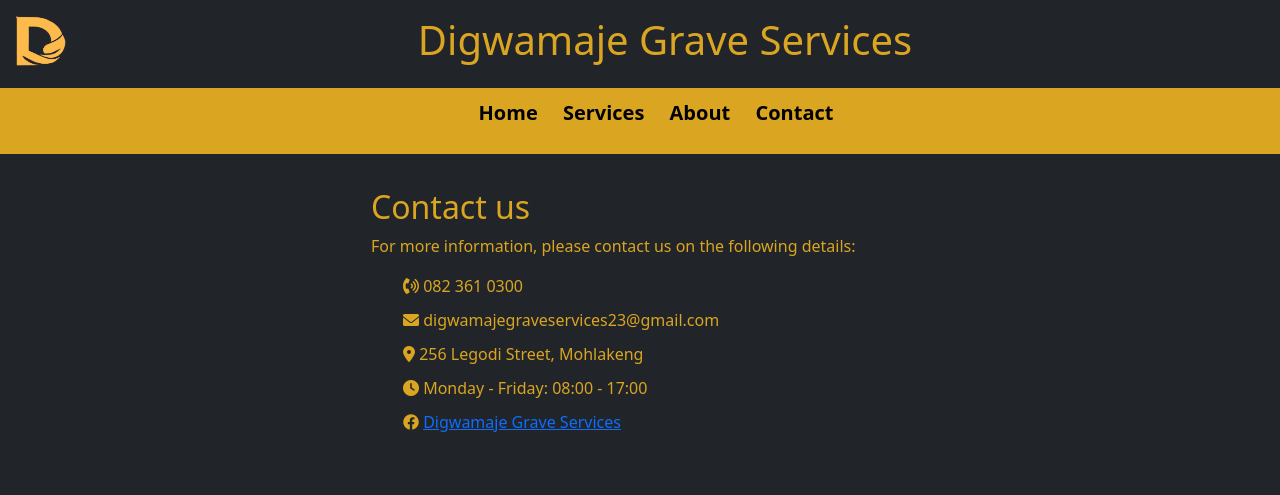
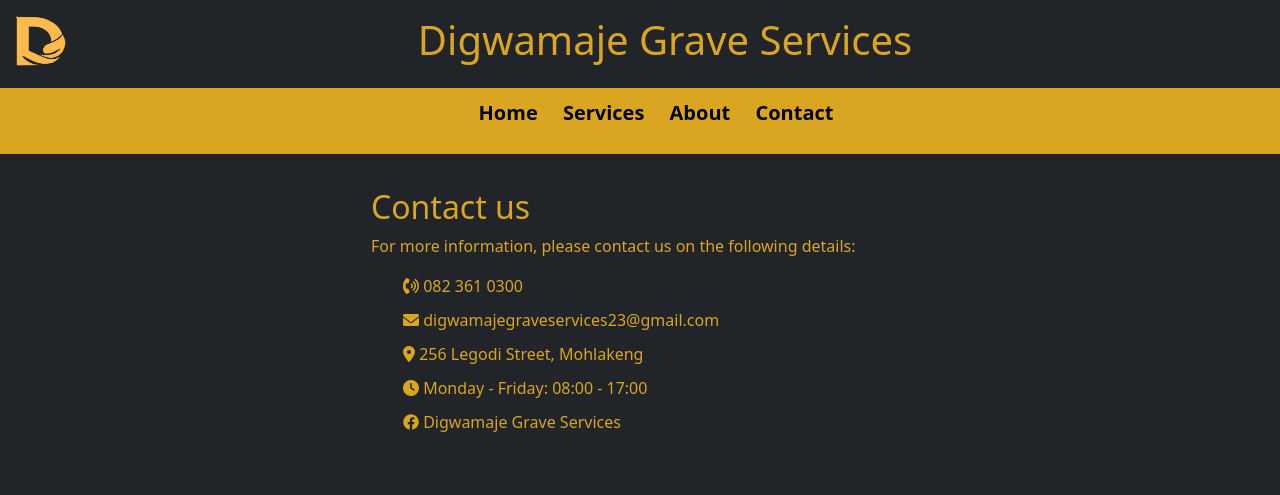
Before and after one commit to bhekidaweti/digwamaje-project, a Django app: page /contact/ in a window 1280 px wide. Shown: the top 495 px of the page. Run offline with Django 5.2, Linux system fonts and the light colour scheme.

Commit message:
link deco

```diff
--- a/app/static/css/style.css
+++ b/app/static/css/style.css
@@ -81,3 +81,7 @@
     list-style: none;
     margin: 10px 0;
 }
+.contact-page ul li a {
+    text-decoration: none;
+    color: goldenrod;
+}
```
